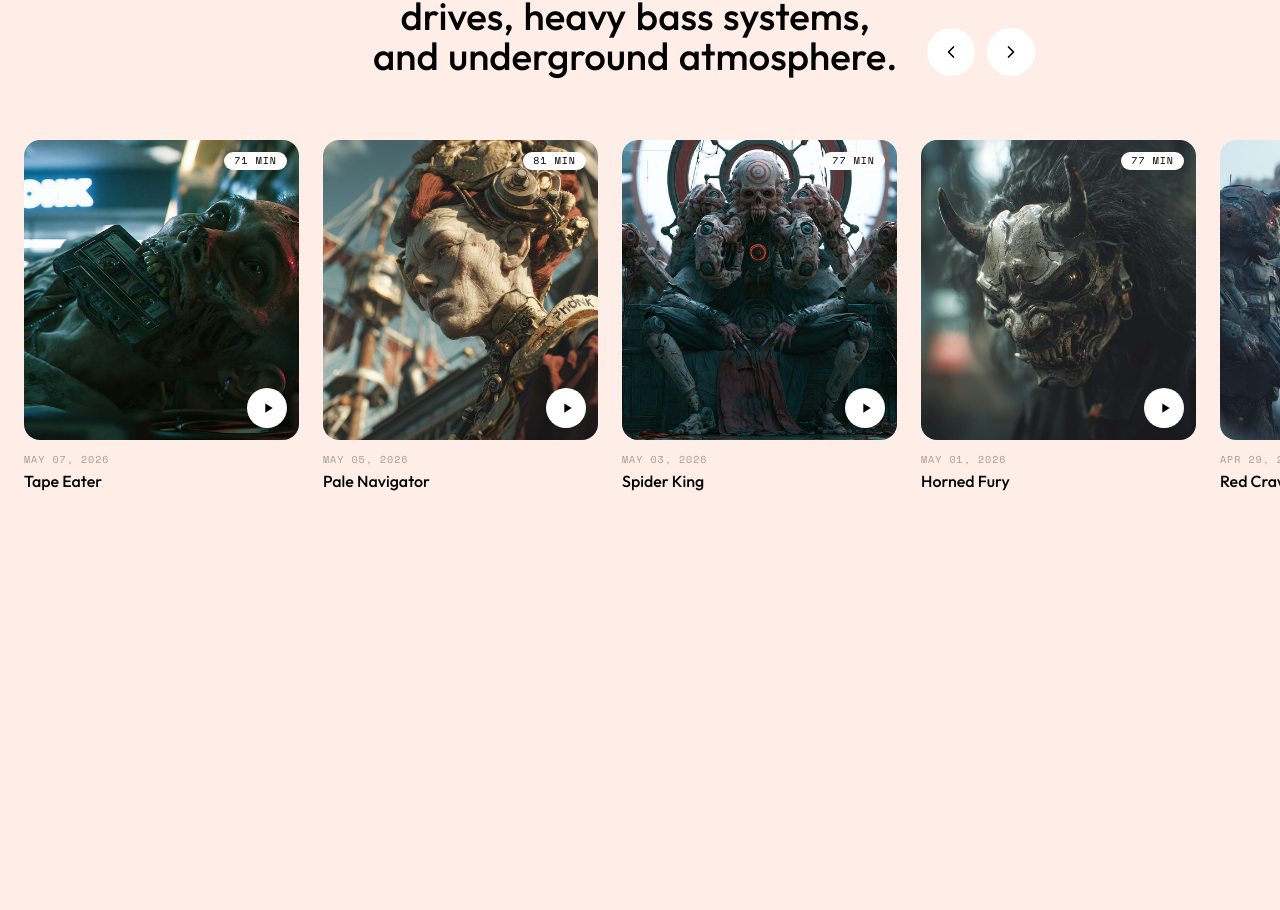
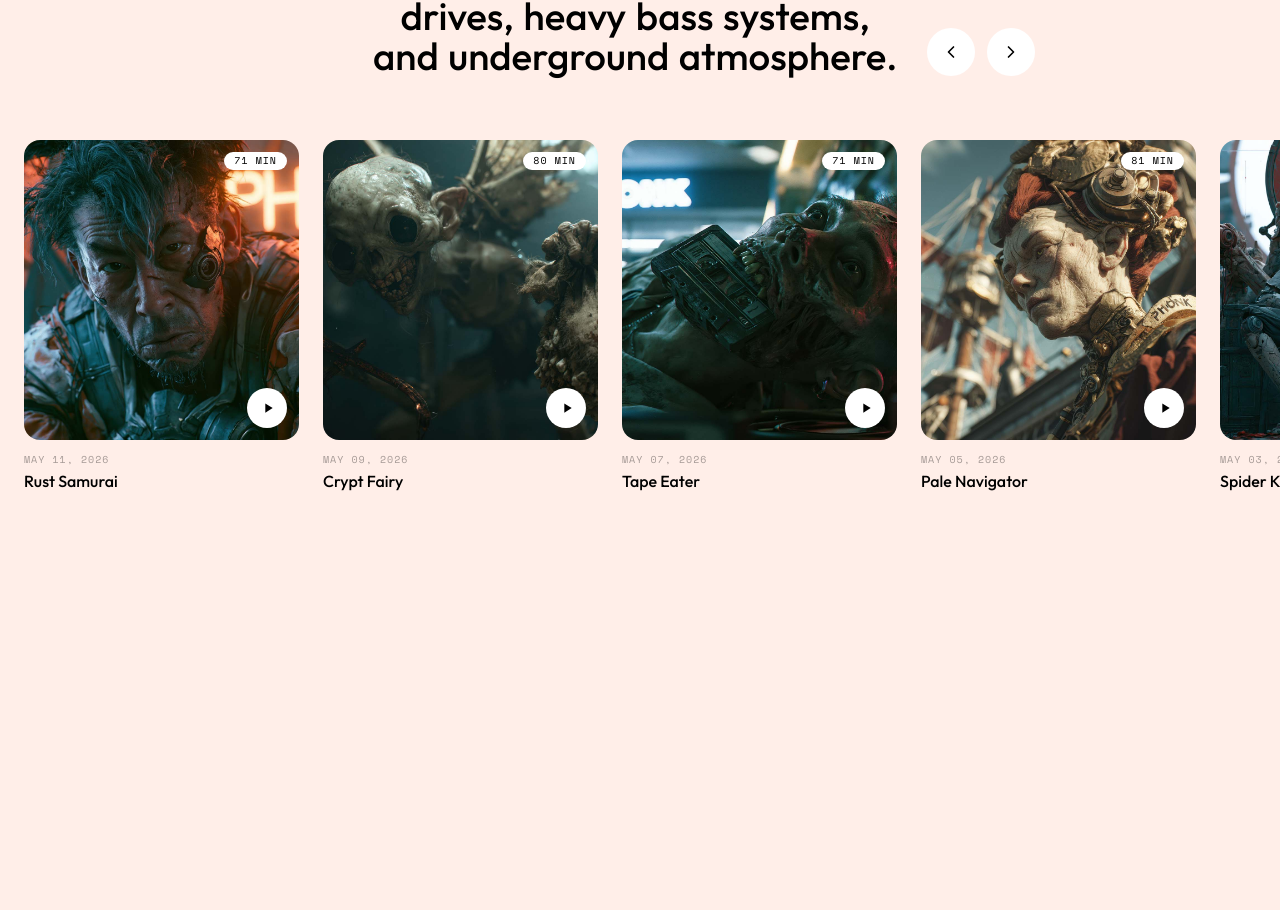
Before and after one commit to shizoy/dusted-tape-site, a React (Vite) app: page / in a window 1280 px wide. Shown: the part 3976-4886 px from the top of the page. Built offline with nearby package versions, Linux system fonts and the light colour scheme.

Commit message:
Added Crypt Fairy and Rust Samurai mixes

```diff
--- a/src/components/Mixes.jsx
+++ b/src/components/Mixes.jsx
@@ -39,6 +39,8 @@ const mixesData = [
   { id: 34, title: 'Spider King',         date: 'MAY 03, 2026', time: '77 MIN', image: '/spiderking-img.jpg',       link: 'https://www.youtube.com/watch?v=03PJuq4YorU'          },
   { id: 35, title: 'Pale Navigator',      date: 'MAY 05, 2026', time: '81 MIN', image: '/palenavigator-img.jpg',    link: 'https://www.youtube.com/watch?v=BNllqBhUSRo'          },
   { id: 36, title: 'Tape Eater',          date: 'MAY 07, 2026', time: '71 MIN', image: '/tapeeater-img.jpg',        link: 'https://www.youtube.com/watch?v=zaWIAvKQs7Q'          },
+  { id: 37, title: 'Crypt Fairy',         date: 'MAY 09, 2026', time: '80 MIN', image: '/cryptfairy-img.jpg',      link: 'https://www.youtube.com/watch?v=uauGRnB3vYQ'          },
+  { id: 38, title: 'Rust Samurai',        date: 'MAY 11, 2026', time: '71 MIN', image: '/rustsamurai-img.jpg',     link: 'https://www.youtube.com/watch?v=0wtHzeaYbQc'          },
 ]
 
 function PlayIcon() { return <svg viewBox="0 0 24 24" fill="currentColor" className="w-4 h-4 ml-0.5"><path d="M8 5.14v14l11-7-11-7z" /></svg> }
```
Also changed, not shown: public/cryptfairy-img.jpg (added), public/rustsamurai-img.jpg (added).
